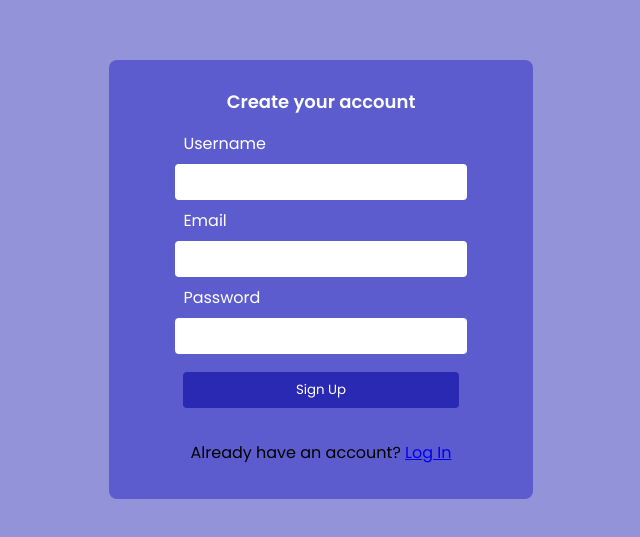
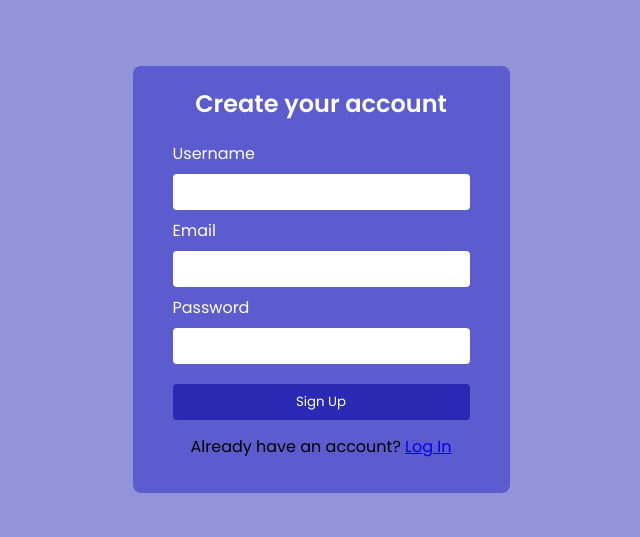
Before and after one commit to Charles-Mc-Vigo/Node-js-projects, a website: page public/signup.html in a window 1280 px wide. Shown: the part 121-658 px from the top of the page, without its empty margins (339-979 px from the left). Drawn offline with Linux system fonts and the light colour scheme.

Commit message:
css file added in public folder, and some modification in page design

```diff
--- a/public/signup.html
+++ b/public/signup.html
@@ -3,83 +3,8 @@
 <head>
     <meta charset="UTF-8">
     <meta name="viewport" content="width=device-width, initial-scale=1.0">
-    <link rel="preconnect" href="https://fonts.googleapis.com">
-<link rel="preconnect" href="https://fonts.gstatic.com" crossorigin>
-<link href="https://fonts.googleapis.com/css2?family=Poppins:ital,wght@0,100;0,200;0,300;0,400;0,500;0,600;0,700;0,800;0,900;1,100;1,200;1,300;1,400;1,500;1,600;1,700;1,800;1,900&display=swap" rel="stylesheet">
+    <link rel="stylesheet" href="./styles.css">
     <title>Sign Up - page</title>
-    <style>
-        *{
-            margin: 0;
-            padding: 0;
-            font-family: 'Poppins',sans-serif;
-        }
-
-        body{
-            height: 100vh;
-            display: flex;
-            align-items: center;
-            justify-content: center;
-            background-color: rgb(147, 147, 218);
-            flex-direction: column;
-        }
-        main{
-            width: 30%;
-            padding: 30px;
-        }
-        header{
-            color: #fff;
-            font-weight: 600;
-            font-size: 18px;
-            padding: 8px 0;
-        }
-        .container{
-            position: relative;
-            text-align: center;
-            width: 100%;
-            background-color: rgb(92, 92, 207);
-            padding: 20px;
-            border-radius: 8px;
-        }
-        form{
-            display: flex;
-            flex-direction: column;
-            align-items: center;
-            padding: 0 20px;
-        }
-
-        input[type='text'],
-        input[type='email'],
-        input[type='password']{
-            position: relative;
-            width: 80%;
-            border: none;
-            outline: none;
-            padding: 8px;
-            border-radius: 4px;
-        }
-
-        label {
-            text-align: left;
-            width: 80%;
-            padding: 8px 0;
-            color: #fff;
-        }
-
-        button{
-            position: relative;
-            width: 80%;
-            background-color: rgb(41, 41, 179);
-            color: #fff;
-            padding: 8px 4px;
-            margin: 18px 0;
-            border: none;
-            border-radius: 4px;
-        }
-
-        #form-p{
-            margin: 14px 0;
-        }
-    </style>
 </head>
 <body>
     <main>
--- /dev/null
+++ b/public/styles.css
@@ -0,0 +1,68 @@
+@import url("https://fonts.googleapis.com/css2?family=Poppins:ital,wght@0,100;0,200;0,300;0,400;0,500;0,600;0,700;0,800;0,900;1,100;1,200;1,300;1,400;1,500;1,600;1,700;1,800;1,900&display=swap");
+*{
+    margin: 0;
+    padding: 0;
+    font-family: 'Poppins',sans-serif;
+}
+
+body{
+    height: 100vh;
+    display: flex;
+    align-items: center;
+    justify-content: center;
+    background-color: rgb(147, 147, 218);
+    flex-direction: column;
+}
+
+header{
+    color: #fff;
+    font-weight: 600;
+    font-size: 24px;
+}
+.container{
+    position: relative;
+    text-align: center;
+    width: 100%;
+    background-color: rgb(92, 92, 207);
+    padding: 20px;
+    border-radius: 8px;
+}
+form{
+    display: flex;
+    flex-direction: column;
+    align-items: center;
+    margin: 12px 20px 0 20px;
+}
+
+input[type='text'],
+input[type='email'],
+input[type='password']{
+    position: relative;
+    width: 100%;
+    border: none;
+    outline: none;
+    padding: 8px 0;
+    border-radius: 4px;
+}
+
+label {
+    text-align: left;
+    width: 100%;
+    padding: 8px 0;
+    color: #fff;
+}
+
+button{
+    width: 100%;
+    background-color: rgb(41, 41, 179);
+    color: #fff;
+    padding: 8px 0;
+    margin: 20px 0 0 0;
+    border: none;
+    border-radius: 4px;
+    font-weight: 400;
+}
+
+#form-p{
+    margin: 14px 0;
+}
```
Also changed, not shown: public/login.html (+2 -71 lines), Schema/login.js (deleted).
